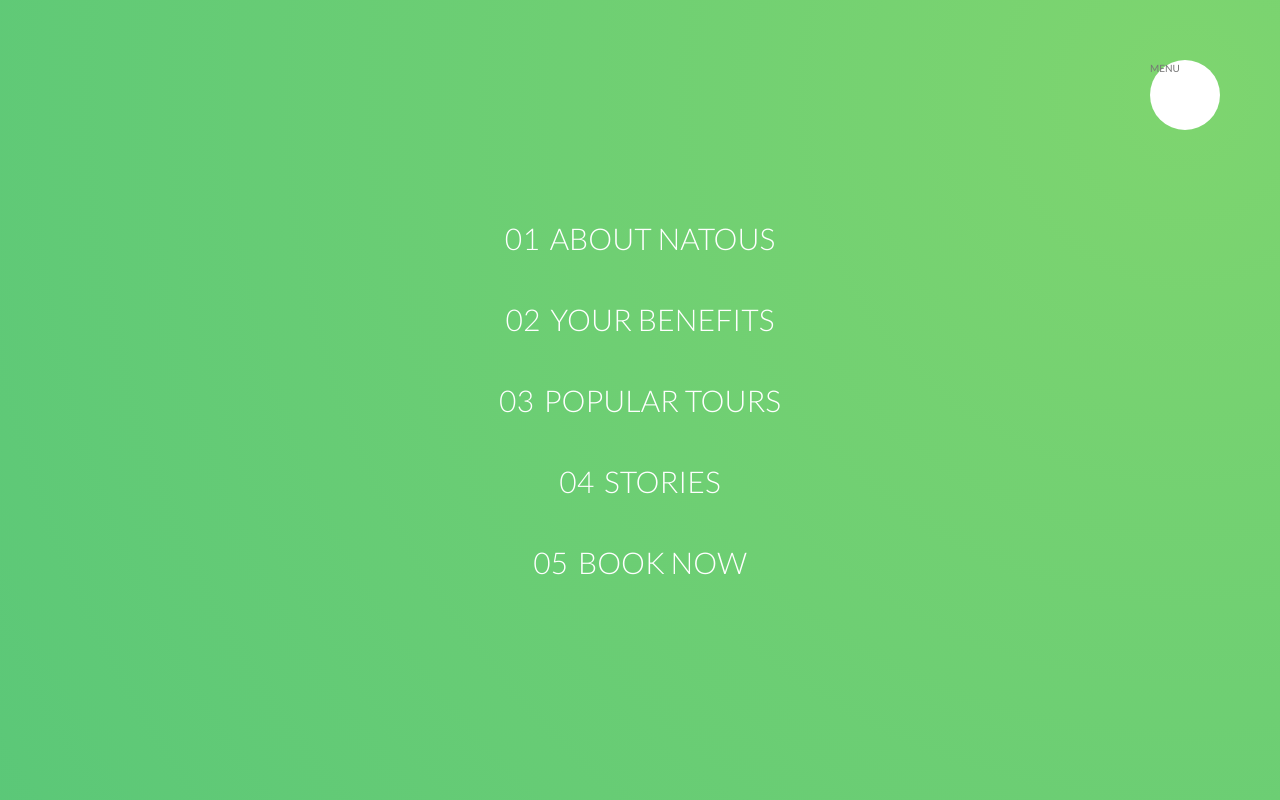
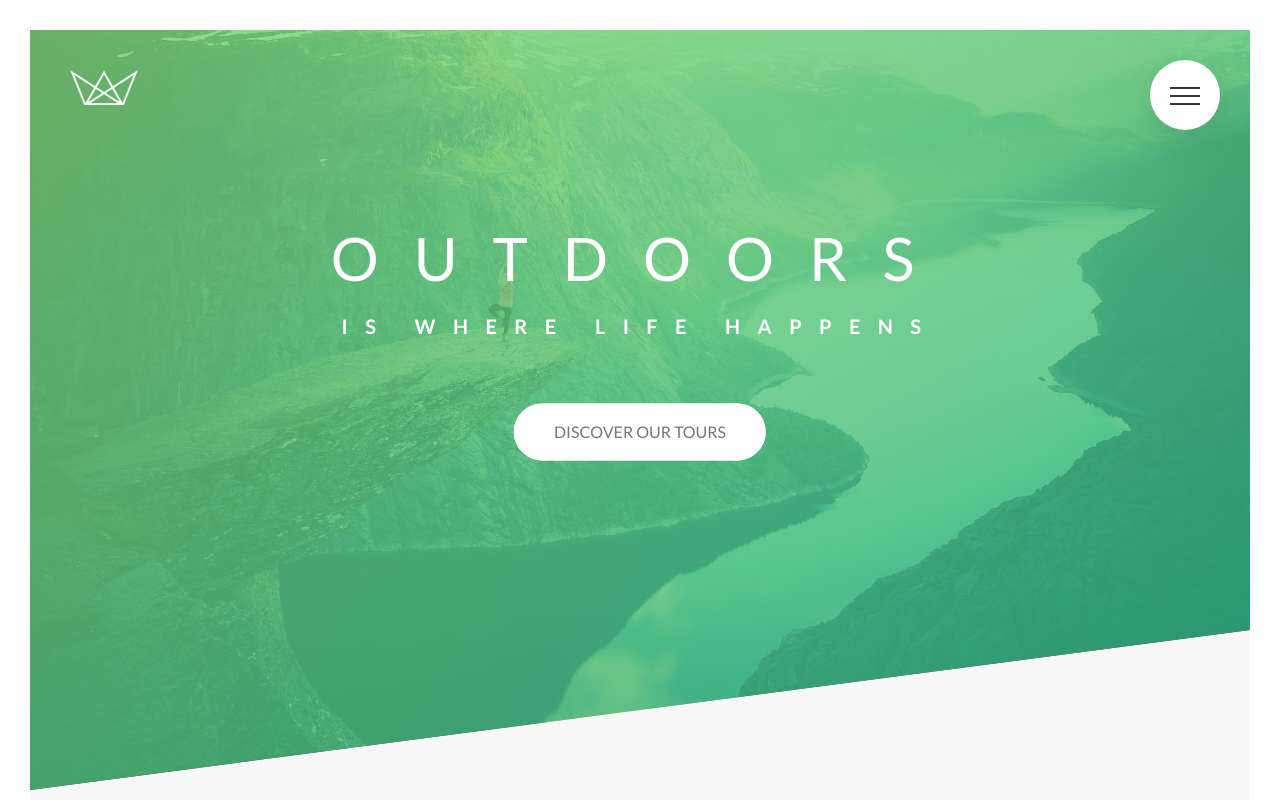
Before and after one commit to LapTrinhKhongCode/NatourTour, a website: page index.html in a window 1280 px wide. Shown: the top 800 px of the page. Drawn offline with Linux system fonts and the light colour scheme.

Commit message:
done navigation

```diff
--- a/index.html
+++ b/index.html
@@ -15,16 +15,21 @@
     <body>
         <div class="navigation">
             <input type="checkbox" class="navigation__checkbox" id="navi-toggle">
-            <label for="navi-toggle" class="navigation__button">MENU</label>
+
+            <label for="navi-toggle" class="navigation__button">
+                <span class="navigation__icon">&nbsp;</span>
+            </label>
+
             <div class="navigation__background">&nbsp;</div>
+
             <nav class="navigation__nav">
                 <ul class="navigation__list">
                     <li class="navigation__item"><a href="#" class="navigation__link"><span>01</span>About Natous</a></li>
-                    <li class="navigation__item"><a href="#" class="navigation__link"><span>02</span>Your benefits</a></li>
+                    <li class="navigation__item"><a href="#" class="navigation__link"><span>02</span>Your benfits</a></li>
                     <li class="navigation__item"><a href="#" class="navigation__link"><span>03</span>Popular tours</a></li>
                     <li class="navigation__item"><a href="#" class="navigation__link"><span>04</span>Stories</a></li>
                     <li class="navigation__item"><a href="#" class="navigation__link"><span>05</span>Book now</a></li>
-                </ul>
+                    </ul>
             </nav>
         </div>
 
--- a/sass/layout/_navigation.scss
+++ b/sass/layout/_navigation.scss
@@ -1,20 +1,25 @@
-.navigation{
-
-    &__checkbox{
+.navigation {
+    &__checkbox {
         display: none;
     }
 
-    &__button{
-        position: fixed;
+    &__button {
+        background-color: $color-white;
         height: 7rem;
         width: 7rem;
+        position: fixed;
         top: 6rem;
         right: 6rem;
         border-radius: 50%;
-        background-color: $color-white;
-        z-index: 20;
+        z-index: 2000;
+        box-shadow: 0 1rem 3rem rgba($color-black, .1);
+        text-align: center;
+        cursor: pointer;
+
+
     }
-    &__background{
+
+    &__background {
         height: 6rem;
         width: 6rem;
         border-radius: 50%;
@@ -22,33 +27,42 @@
         top: 6.5rem;
         right: 6.5rem;
         background-image: radial-gradient($color-primary-light, $color-primary-dark);
-        transform: scale(80);
+        z-index: 1000;
+        transition: transform .8s cubic-bezier(0.86, 0, 0.07, 1);
 
 
-        z-index: 10;
     }
-    &__nav{
-       height: 100vh;
-       width: 100%;
-       position: fixed;
-       top: 0;
-       right: 0;
-       z-index: 15;
+
+    &__nav {
+        height: 100vh;
+        position: fixed;
+        top: 0;
+        left: 0;
+        z-index: 1500;
+
+        opacity: 0;
+        width: 0;
+        transition: all .8s cubic-bezier(0.68, -0.55, 0.265, 1.55);
+        visibility: hidden;
     }
-    &__list{
+
+    &__list {
         position: absolute;
         top: 50%;
         left: 50%;
         transform: translate(-50%,-50%);
         list-style: none;
         text-align: center;
+        width: 100%;
     }
-    &__item{
+
+    &__item {
         margin: 1rem;
     }
-    &__link{
+
+    &__link {
         &:link,
-        &:visited{
+        &:visited {
             display: inline-block;
             font-size: 3rem;
             font-weight: 300;
@@ -56,25 +70,84 @@
             color: $color-white;
             text-decoration: none;
             text-transform: uppercase;
-            background-image: linear-gradient(120deg, transparent,transparent 50%, $color-white 50%);
+            background-image: linear-gradient(120deg, transparent 0%, transparent 50%, $color-white 50%);
             background-size: 220%;
             transition: all .4s;
 
-            span{
-                margin-right: 1rem;
+            span {
+                margin-right: 1.5rem;
                 display: inline-block;
             }
-
         }
 
         &:hover,
-        &:active{
+        &:active {
             background-position: 100%;
-            color:$color-primary;
+            color: $color-primary;
             transform: translateX(1rem);
+
+        }
+    }
+
+
+    //FUNCTIONALITY
+    &__checkbox:checked ~ &__background {
+        transform: scale(80);
+    }
+
+    &__checkbox:checked ~ &__nav {
+        opacity: 1;
+        width: 100%;
+        visibility: visible;
+    }
+
+
+    //ICON
+    &__icon {
+        position: relative;
+        margin-top: 3.5rem;
+
+        &,
+        &::before,
+        &::after {
+            width: 3rem;
+            height: 2px;
+            background-color: $color-gray-dark-3;
+            display: inline-block;
         }
 
+        &::before,
+        &::after {
+            content: "";
+            position: absolute;
+            left: 0;
+            transition: all .2s;
+        }
 
+        &::before { top: -.8rem; }
+        &::after { top: .8rem; }
+    }
+
+    &__button:hover &__icon::before {
+        top: -1rem;
+    }
+
+    &__button:hover &__icon::after {
+        top: 1rem;
+    }
+
+    &__checkbox:checked + &__button &__icon {
+        background-color: transparent;
+    }
+
+    &__checkbox:checked + &__button &__icon::before {
+        top: 0;
+        transform: rotate(135deg);
+    }
+
+    &__checkbox:checked + &__button &__icon::after {
+        top: 0;
+        transform: rotate(-135deg);
     }
 
 }
```
Also changed, not shown: css/style.css, 1 other file.
